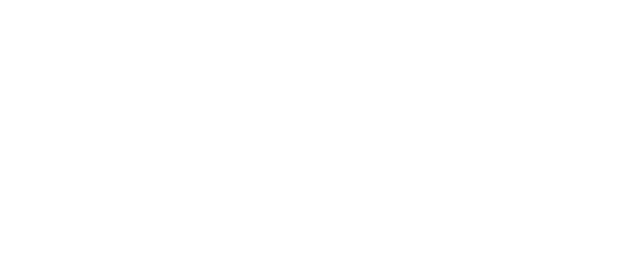
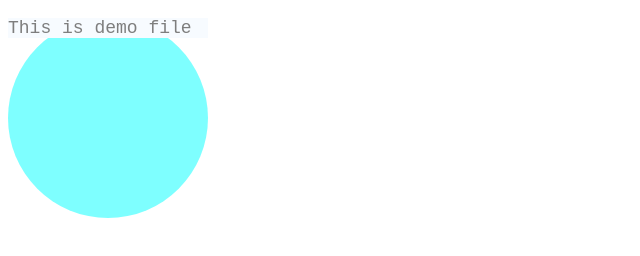
Before and after one commit to Pavan-Suryavanshi/clg-project, a plain HTML site: page index.html in a window 1280 px wide. Shown: the whole page, without its empty margins (0-640 px from the left). Drawn offline with Linux system fonts and the light colour scheme.

Commit message:
added style sheet

```diff
--- a/index.html
+++ b/index.html
@@ -8,6 +8,7 @@
 </head>
 <body>
     <div>
+        <p>This is demo file </p>
 
     </div>
 </body>
--- a/style.css
+++ b/style.css
@@ -0,0 +1,17 @@
+
+
+div {
+    height: 200px;
+    width: 200px;
+    background-color: aqua;
+    transition: 1;
+    opacity: 0.5;
+    border-radius: 50%;
+
+
+}
+p{
+    background-color: aliceblue;
+    font-size: large;
+    font-family: 'Courier New', Courier, monospace;
+}
```
